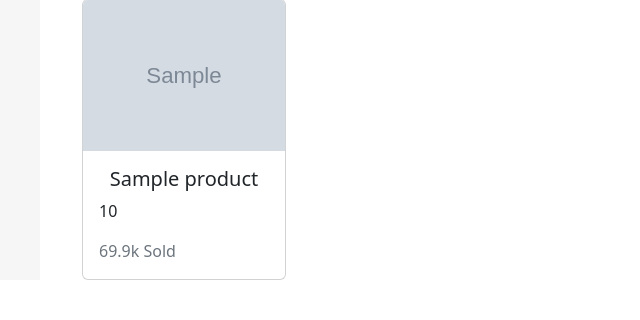
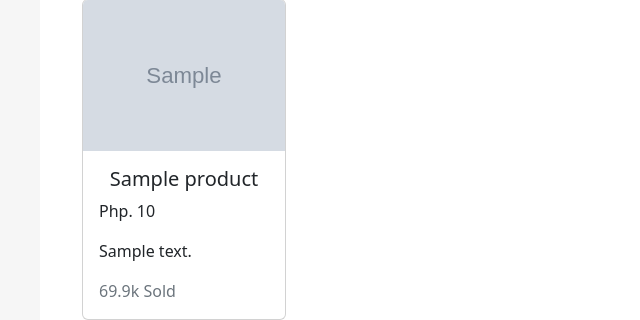
Before and after one commit to recoder99/clothing-site, a Django app: template home/templates/home/index.html in a window 1280 px wide. Shown: the part 758-1078 px from the top of the page, without its empty margins (0-640 px from the left). Before the commit the page ends 1038 px from the top, so only its background shows below. Run offline with Django 3.2, Linux system fonts and the light colour scheme; the template is opened without the code that fills it: most values are stand-ins (such as "Sample title", 1, 10 or a date in 2020); grey boxes marked "Sample" are stand-in pictures.

Commit message:
description changed from charfield to textfield

```diff
--- a/home/models.py
+++ b/home/models.py
@@ -18,7 +18,7 @@ class Category(models.Model):
 class Product(models.Model):
     product_name = models.CharField(max_length=600)
     product_image = models.ImageField(upload_to='items/', default='static/items/red_dress.jpg')
-    description = models.CharField(max_length=69000)
+    description = models.TextField()
     price = models.FloatField()
 
     def __str__(self):
--- a/home/templates/home/index.html
+++ b/home/templates/home/index.html
@@ -54,7 +54,8 @@
           <div class="card-body">
             <h5 class="card-title text-center">{{p.product_name}}</h5>
             <div class="row justify-content-evenly">
-              <p class="card-text">{{p.price}}</p>
+              <p class="card-text">Php. {{p.price}}</p>
+              <p class="card-text">{{p.description}}</p>
               <p class="card-text text-secondary">69.9k Sold</p>
             </div>
           </div>
```
Also changed, not shown: db.sqlite3.
